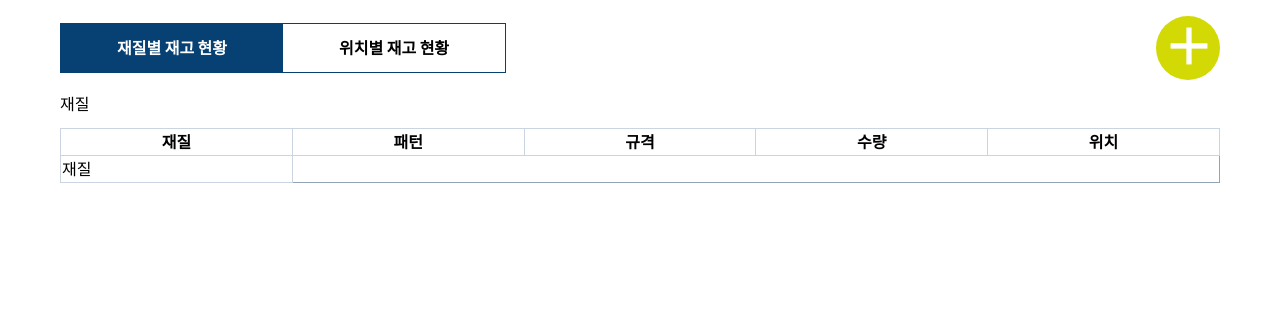
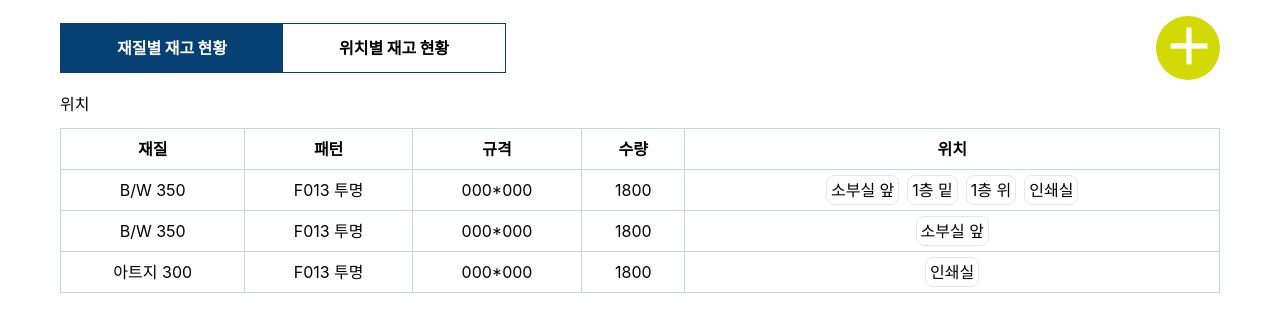
Before and after one commit to yedoll22/stock_sheet, a React (Create React App) app in the folder client/: page / in a window 1280 px wide. Shown: the top 332 px of the page. Built offline with nearby package versions, Linux system fonts and the light colour scheme.

Commit message:
feat: table 관련 컴포넌트 1차 작업

```diff
--- a/client/src/components/Table.js
+++ b/client/src/components/Table.js
@@ -1,22 +1,16 @@
 import React from 'react'
+import { useLocation } from 'react-router-dom'
+
+import TableBody from './TableBody'
+import TableHead from './TableHead'
 
 function Table() {
+  const { pathname } = useLocation()
+
   return (
     <table className="border border-slate-400 w-full">
-      <thead>
-        <tr>
-          <th className="border border-slate-300">재질</th>
-          <th className="border border-slate-300">패턴</th>
-          <th className="border border-slate-300">규격</th>
-          <th className="border border-slate-300">수량</th>
-          <th className="border border-slate-300">위치</th>
-        </tr>
-      </thead>
-      <tbody>
-        <tr>
-          <td className="border border-slate-300">재질</td>
-        </tr>
-      </tbody>
+      <TableHead pathname={pathname} />
+      <TableBody pathname={pathname} />
     </table>
   )
 }
--- /dev/null
+++ b/client/src/components/TableBody.js
@@ -0,0 +1,15 @@
+import React from 'react'
+import { dummy } from '../static/dummy'
+import Tr from './Tr'
+
+function TableBody({ pathname }) {
+  return (
+    <tbody>
+      {dummy.map((tr) => (
+        <Tr key={tr.id} pathname={pathname} rowContents={tr} />
+      ))}
+    </tbody>
+  )
+}
+
+export default TableBody
--- /dev/null
+++ b/client/src/components/TableHead.js
@@ -0,0 +1,28 @@
+import React from 'react'
+import { PATHNAME, THEAD } from '../static/constant'
+import Th from './Th'
+
+function TableHead({ pathname }) {
+  const { TYPE, PATTERN, STANDARD, QUANTITY, STORAGE } = THEAD
+
+  const checkPathname = (pathname) => {
+    switch (pathname) {
+      case PATHNAME.TYPE:
+        return [TYPE, PATTERN, STANDARD, QUANTITY, STORAGE]
+      case PATHNAME.STORAGE:
+        return [STORAGE, PATTERN, STANDARD, QUANTITY, TYPE]
+    }
+  }
+
+  return (
+    <thead>
+      <tr>
+        {checkPathname(pathname).map((th) => (
+          <Th key={th} tableHeader={th} />
+        ))}
+      </tr>
+    </thead>
+  )
+}
+
+export default TableHead
--- /dev/null
+++ b/client/src/components/Td.js
@@ -0,0 +1,19 @@
+import React from 'react'
+
+function Td({ cellContents }) {
+  return (
+    <>
+      <td className="border border-slate-300 p-2 text-center">
+        {Array.isArray(cellContents) === true
+          ? cellContents.map((storage, i) => (
+              <span className="border ml-1 mr-1 p-1 rounded-lg" key={i}>
+                {storage}
+              </span>
+            ))
+          : cellContents}
+      </td>
+    </>
+  )
+}
+
+export default Td
--- /dev/null
+++ b/client/src/components/Th.js
@@ -0,0 +1,9 @@
+import React from 'react'
+
+function Th({ tableHeader }) {
+  console.log('Th rendering test')
+
+  return <th className="border border-slate-300 pt-2 pb-2">{tableHeader}</th>
+}
+
+export default Th
--- /dev/null
+++ b/client/src/components/Tr.js
@@ -0,0 +1,27 @@
+import React from 'react'
+import { PATHNAME } from '../static/constant'
+import Td from './Td'
+
+function Tr({ pathname, rowContents }) {
+  const { type, pattern, standard, quantity, storage } = rowContents
+
+  const checkPathname = (pathname) => {
+    switch (pathname) {
+      case PATHNAME.TYPE:
+        return [type, pattern, standard, quantity, storage]
+      case PATHNAME.STORAGE:
+        return [storage, pattern, standard, quantity, type]
+    }
+  }
+
+  // storage 배열 풀어야 됨
+  return (
+    <tr>
+      {checkPathname(pathname).map((td, i) => (
+        <Td key={i} cellContents={td} />
+      ))}
+    </tr>
+  )
+}
+
+export default Tr
--- a/client/src/pages/StockByStorage.js
+++ b/client/src/pages/StockByStorage.js
@@ -1,11 +1,15 @@
 import React from 'react'
 import Tab from '../components/Tab'
+import Table from '../components/Table'
 
 function StockByStorage() {
   return (
     <>
       <Tab />
-      <div>StockByStorage</div>
+      <div className="mb-3">
+        <p>재질</p>
+      </div>
+      <Table />
     </>
   )
 }
--- a/client/src/pages/StockByType.js
+++ b/client/src/pages/StockByType.js
@@ -7,7 +7,7 @@ function StockByType() {
     <>
       <Tab />
       <div className="mb-3">
-        <p>재질</p>
+        <p>위치</p>
       </div>
       <Table />
     </>
```
